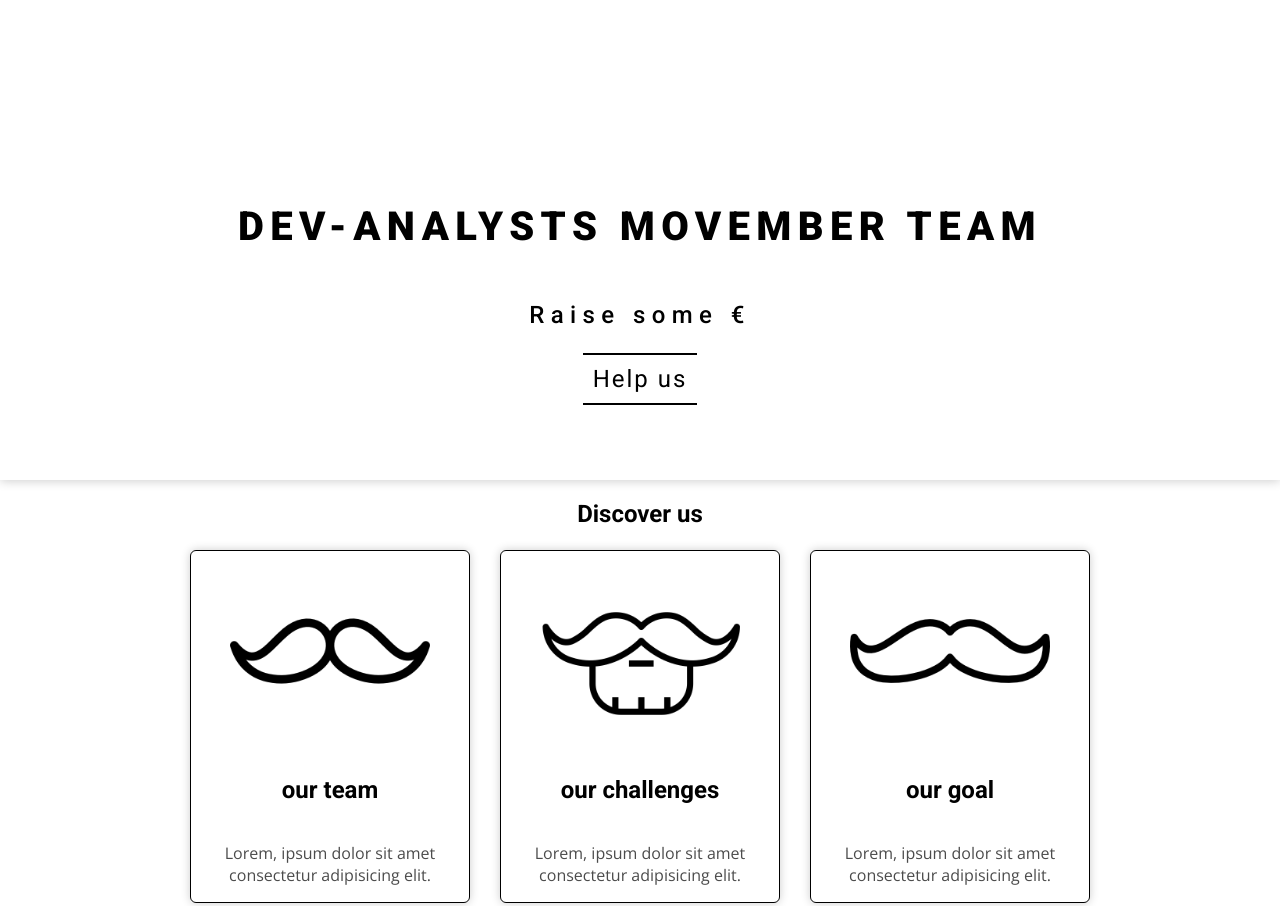
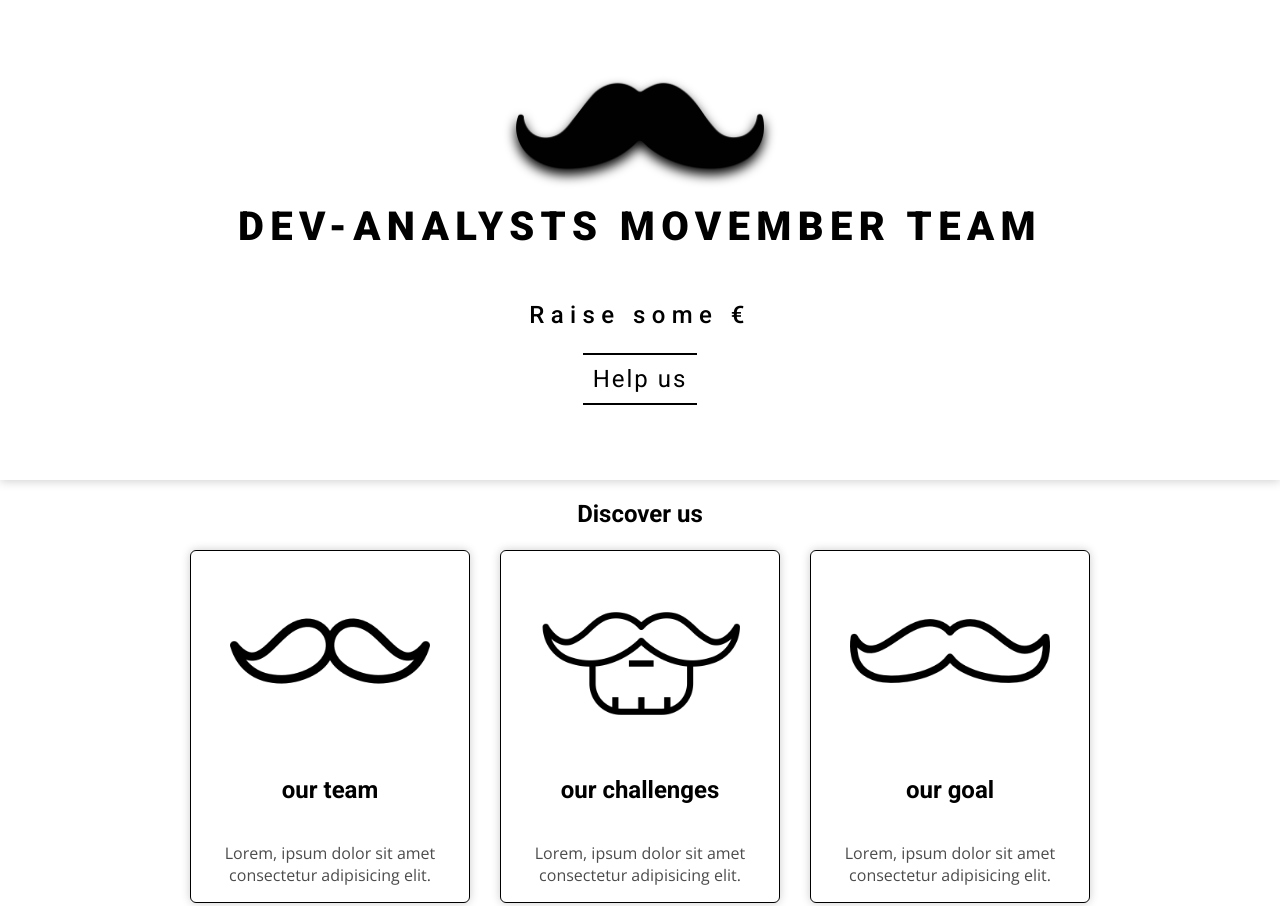
Before and after one commit to Laitue-Paris/landing, a plain HTML site: page index.html in a window 1280 px wide. Shown: the top 906 px of the page. Drawn offline with nearby package versions, Linux system fonts and the light colour scheme.

Commit message:
my landing page reworked header

```diff
--- a/css/components/banner.css
+++ b/css/components/banner.css
@@ -15,6 +15,10 @@
 .banner img {
   height: 100px;
   filter: drop-shadow(0 6px 6px rgb(0, 0, 0));
+}
+
+.banner img:hover {
+  filter: drop-shadow(0 6px 6px rgba(0, 0, 0, 0.7));
 }
 
 .banner h1 {
--- a/index.html
+++ b/index.html
@@ -12,6 +12,7 @@
   <div class="banner">
     <div class="container">
       <div class="flex-header">
+        <img src="images/fashion.png" alt="fashion moustache">
         <h1>DEV-ANALYSTS MOVEMBER TEAM</h1>
         <p>Raise some <span id="money">€</span></p>
         <a href="https://fr.movember.com/en/team/2474251" class="btn-header" target="_blank">Help us</a>
```
Also changed, not shown: images/fashion.png (added).
